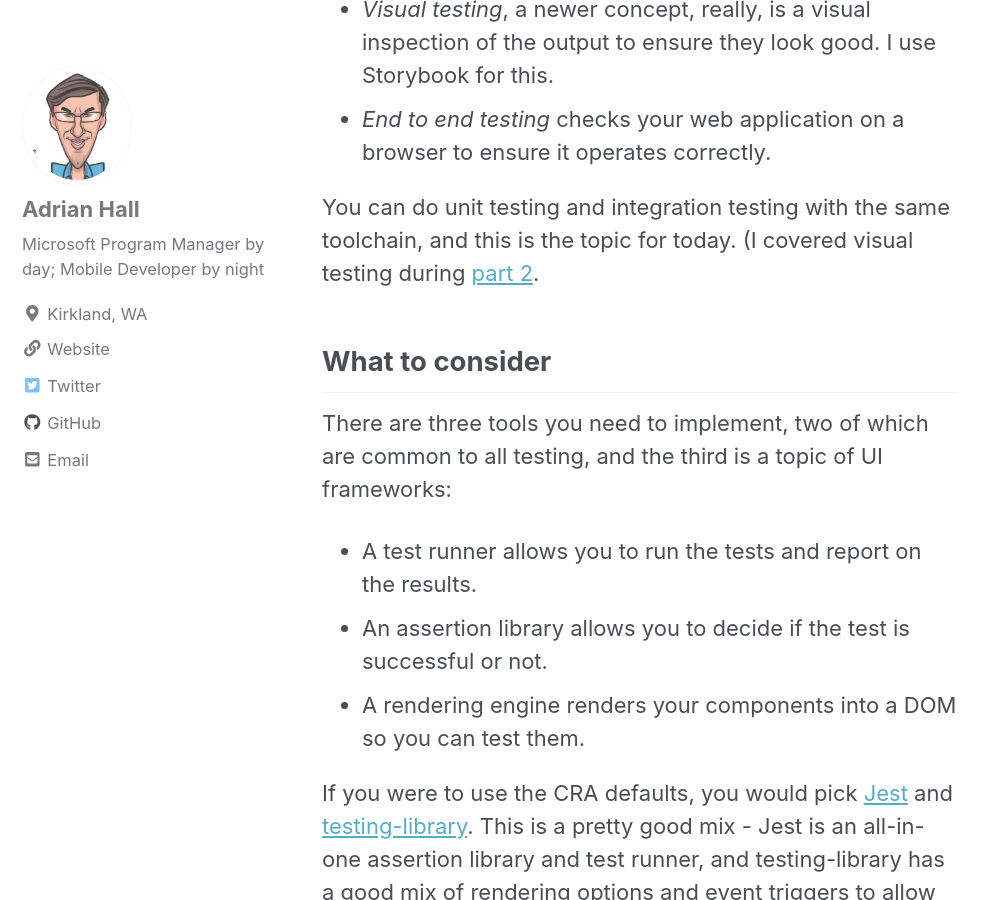
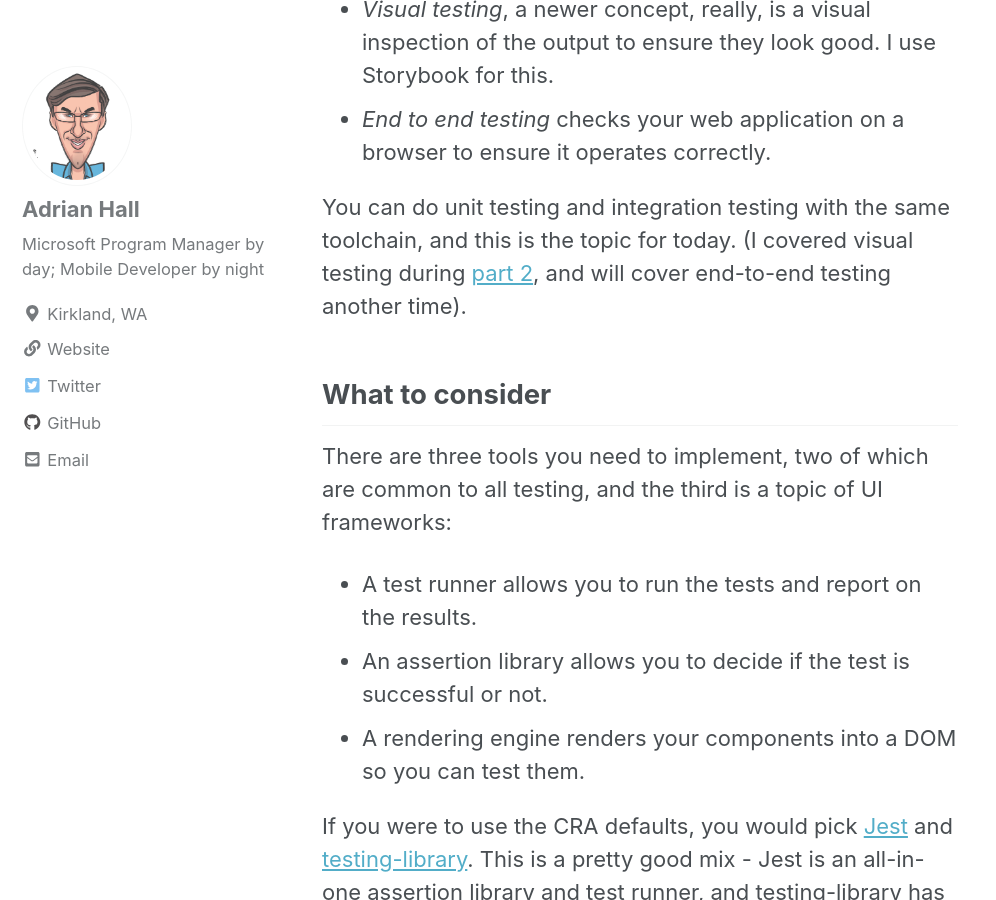
Before and after one commit to adrianhall/adrianhall.github.io, a Jekyll site: the page built from _posts/2020/2020-04-02-adding-unit-testing-to-template.md, in a window 1280 px wide and 900 px high, scrolled down 740 px. Shown: the whole window, without its empty margins (0-996 px from the left). Built offline with Jekyll 4.4.1, drawn with Linux system fonts in a browser that asks for light colours; nearby versions of some CDN libraries; comment, search, counter and statistics services are not loaded.

Commit message:
Corrected links

```diff
--- a/_posts/2020/2020-04-02-adding-unit-testing-to-template.md
+++ b/_posts/2020/2020-04-02-adding-unit-testing-to-template.md
@@ -14,7 +14,7 @@
 * _Visual testing_, a newer concept, really, is a visual inspection of the output to ensure they look good.  I use Storybook for this.
 * _End to end testing_ checks your web application on a browser to ensure it operates correctly.
 
-You can do unit testing and integration testing with the same toolchain, and this is the topic for today.  (I covered visual testing during [part 2](% post_url 2020/2020-03-31-adding-storybook-to-template %}, and will cover end-to-end testing another time).
+You can do unit testing and integration testing with the same toolchain, and this is the topic for today.  (I covered visual testing during [part 2]({% post_url 2020/2020-03-31-adding-storybook-to-template %}), and will cover end-to-end testing another time).
 
 ## What to consider
 
```
